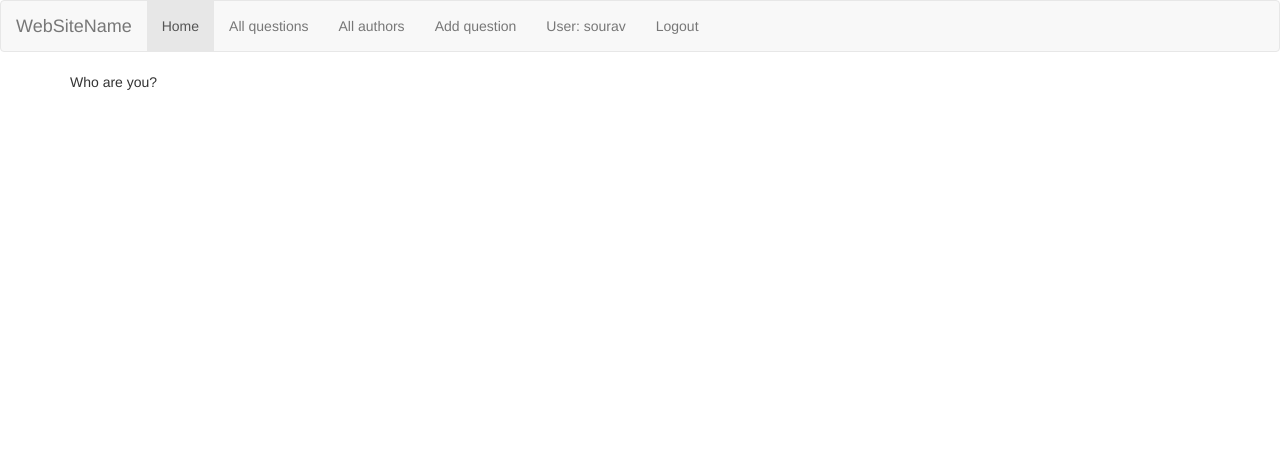
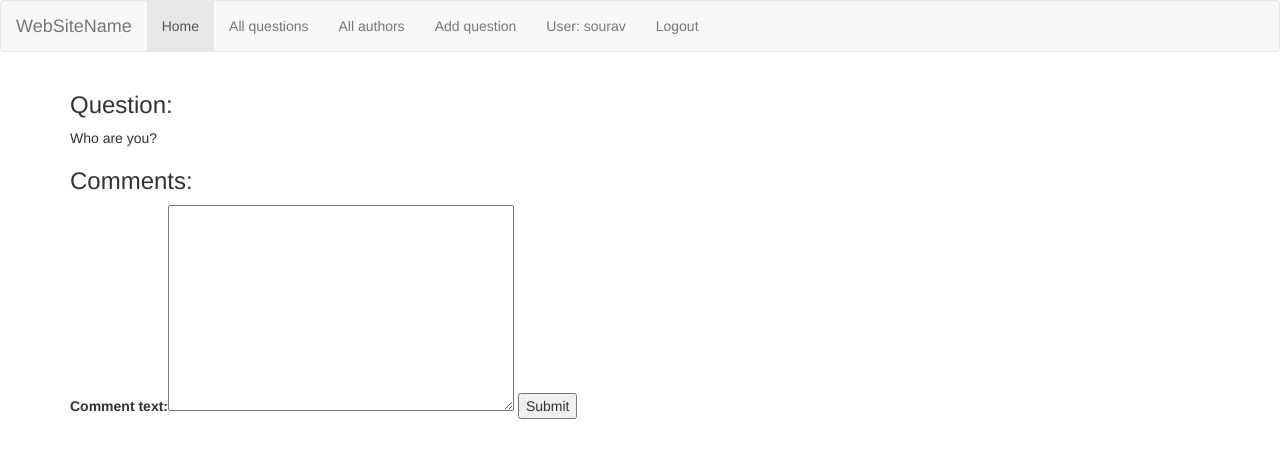
Before and after one commit to sourav-ganguly/project350, a Django app: page /questions/1/ in a window 1280 px wide. Shown: the top 458 px of the page. Run offline with Django 3.2, Linux system fonts and the light colour scheme; a user stored in the database is signed in; data comes from the database, SQL or seed files in the repository; some libraries are stand-ins or nearby versions.

Commit message:
Added comment feature in the detail view of the question

```diff
--- a/add_content/admin.py
+++ b/add_content/admin.py
@@ -1,5 +1,6 @@
 from django.contrib import admin
-from .models import Question
+from .models import Question, Comment
 
 # Register your models here.
 admin.site.register(Question)
+admin.site.register(Comment)
--- a/add_content/forms.py
+++ b/add_content/forms.py
@@ -1,7 +1,15 @@
 from django import forms
+from.models import Comment
 
 
 class QuestionForm(forms.Form):
     question_text = forms.CharField(
         max_length=3000, widget=forms.Textarea, required=True, label='Question')
     user = forms.CharField(max_length=20, required=True, label='User Name')
+
+
+class CommentForm(forms.ModelForm):
+
+    class Meta:
+        model = Comment
+        fields = ('comment_text',)
--- a/add_content/models.py
+++ b/add_content/models.py
@@ -1,15 +1,35 @@
 from django.db import models
 from django.forms import ModelForm
+from django.conf import settings
 
 
 class Question(models.Model):
     question_text = models.TextField(max_length=3000)
-    user = models.CharField(max_length=20)
+    models.ForeignKey(
+        settings.AUTH_USER_MODEL,
+        on_delete=models.CASCADE,)
     pub_date = models.DateTimeField("Date published")
 
     def __str__(self):
         return self.question_text
 
+class Comment(models.Model):
+    comment_text = models.TextField(max_length=100)
+    question = models.ForeignKey(Question, on_delete=models.CASCADE, null=True)
+    user = models.ForeignKey(
+                             settings.AUTH_USER_MODEL,
+                             on_delete=models.CASCADE,
+                             null = True
+                            )
+    created_date = models.DateTimeField("Date published")
+
+    def __str__(self):
+        """
+        String for representing the Model object.
+        """
+        return self.comment_text
+
+
 # class QuestionForm(ModelForm):
 #     class Meta:
 #         model = Question
--- a/add_content/templates/add_content/detail.html
+++ b/add_content/templates/add_content/detail.html
@@ -1,7 +1,23 @@
 {% extends "base_generic.html" %}
 
 {% block content %}
+<h3>Question:</h3>
+<p>
+    {{ question }}
+</p>
+<h3>Comments:</h3>
+{% if comment_list %}
+        <ul>
+        {% for comment in comment_list %}
+            <li>{{ comment.user }} : {{ comment.comment_text }}</li>
+        {% endfor %}
+        </ul>
+    {% endif %}
 
-{{ question }}
+<form action="." method="post">
+    {% csrf_token %}
+    {{ form }}
+    <input type="submit" value="Submit" />
+</form>
 
 {% endblock %}
--- a/add_content/templates/add_content/index.html
+++ b/add_content/templates/add_content/index.html
@@ -2,7 +2,7 @@
 
 {% block content %}
 {% if user.is_authenticated %}
-    <h1>Book List</h1>
+    <h1>Question List</h1>
     {% if latest_question_list %}
         <ul>
         {% for question in latest_question_list %}
--- a/add_content/templates/css/style.css
+++ b/add_content/templates/css/style.css
@@ -3,3 +3,7 @@
     padding: 0;
     list-style: none;
 }
+
+.comment {
+    margin: 20px 0px 20px 20px;
+}
--- a/add_content/urls.py
+++ b/add_content/urls.py
@@ -5,6 +5,6 @@ from . import views
 app_name = 'questions'
 urlpatterns = [
     path('', views.IndexView.as_view(), name='index'),
-    path('<int:pk>/', views.DetailView.as_view(), name='detail'),
+    path('<int:pk>/', views.get_detail_view_with_comment, name='detail'),
     path('add/', views.get_question, name='add_question')
 ]
--- a/add_content/views.py
+++ b/add_content/views.py
@@ -1,14 +1,13 @@
 from django.http import HttpResponse, HttpResponseRedirect
 from django.template import loader
-from django.shortcuts import render, get_object_or_404
+from django.shortcuts import render, get_object_or_404, redirect
 from django.urls import reverse
 from django.views import generic
 from django.utils import timezone
 from django.contrib.auth.decorators import login_required
 from django.contrib.auth.mixins import LoginRequiredMixin
-
-from .models import Question
-from .forms import QuestionForm
+from .models import Question, Comment
+from .forms import QuestionForm, CommentForm
 
 # @login_required
 # def index(request):
@@ -24,6 +23,7 @@ from .forms import QuestionForm
 #     question = get_object_or_404(Question, pk=question_id)
 #     return render(request, 'add_content/detail.html', {'question': question})
 
+
 @login_required
 def get_question(request):
     # if this is a POST request we need to process the form data
@@ -32,9 +32,9 @@ def get_question(request):
         form = QuestionForm(request.POST)
         # check whether it's valid:
         if form.is_valid():
-            # process the data in form.cleaned_data as required
+           # process the data in form.cleaned_data as required
             question_text = form.cleaned_data['question_text']
-            user = form.cleaned_data['user']
+            user = request.user
             q = Question(question_text=question_text,
                          user=user, pub_date=timezone.now())
             q.save()
@@ -46,6 +46,43 @@ def get_question(request):
         form = QuestionForm()
 
     return render(request, 'add_content/add_question.html', {'form': form})
+
+@login_required
+def get_detail_view_with_comment(request, pk):
+    question = get_object_or_404(Question, pk=pk)
+    comment_list = Comment.objects.filter(question=question)
+    if request.method == "POST":
+        form = CommentForm(request.POST)
+        if form.is_valid():
+            # process the data in form.cleaned_data as required
+            comment_text = form.cleaned_data['comment_text']
+            user = request.user
+            comment = Comment(
+                comment_text=comment_text,
+                question=question,
+                user=user,
+                created_date=timezone.now()
+            )
+            comment.save()
+
+            # q = Question(question_text=question_text,
+            #              user=user, pub_date=timezone.now())
+            # q.save()
+            # comment = form.save(commit=False)
+            # comment.post = post
+            # comment.save()
+
+            # return redirect('questions:detail', pk=pk)
+    #         return HttpResponseRedirect('/questions/')
+    # else:
+    new_form = CommentForm()
+    return render(request,
+                  'add_content/detail.html',
+                  {'form': new_form,
+                   'question': question,
+                   'comment_list': comment_list
+                   }
+                  )
 
 
 class IndexView(LoginRequiredMixin, generic.ListView):
```
Also changed, not shown: add_content/templates/add_content/add_question.html (+0 -17 lines), add_content/migrations/0004_remove_question_user.py (added), add_content/migrations/0005_comment.py (added), add_content/migrations/0006_auto_20180210_1056.py (added), add_content/templates/base_generic.html (line endings or trailing spaces), db.sqlite3.
